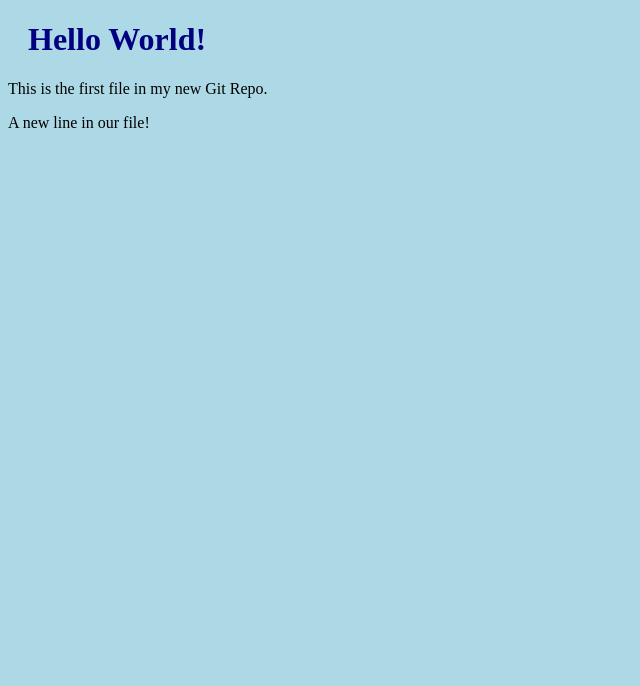
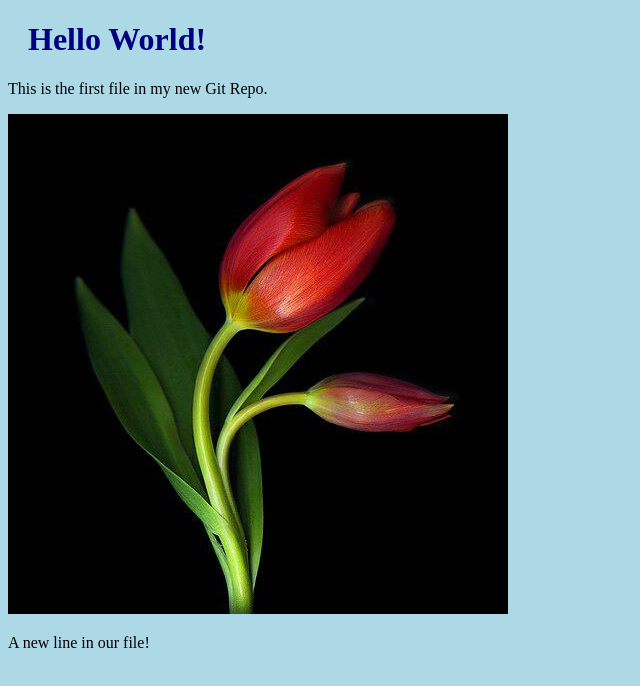
Before and after one commit to mtmehdi/hello-world, a plain HTML site: page index.html in a window 1280 px wide. Shown: the whole page, without its empty margins (0-640 px from the left). Drawn offline with Linux system fonts and the light colour scheme.

Commit message:
renamed image and added it to html file

```diff
--- a/index.html
+++ b/index.html
@@ -7,6 +7,7 @@
     <body>
         <h1>Hello World!</h1>
         <p>This is the first file in my new Git Repo.</p>
+        <p><img src="tulips.jpg" alt="tulips" /></p>
         <p>A new line in our file!</p>
     </body>
 </html>
```
Also changed, not shown: 565258_114821298699758_641207574_n.jpg (deleted).
